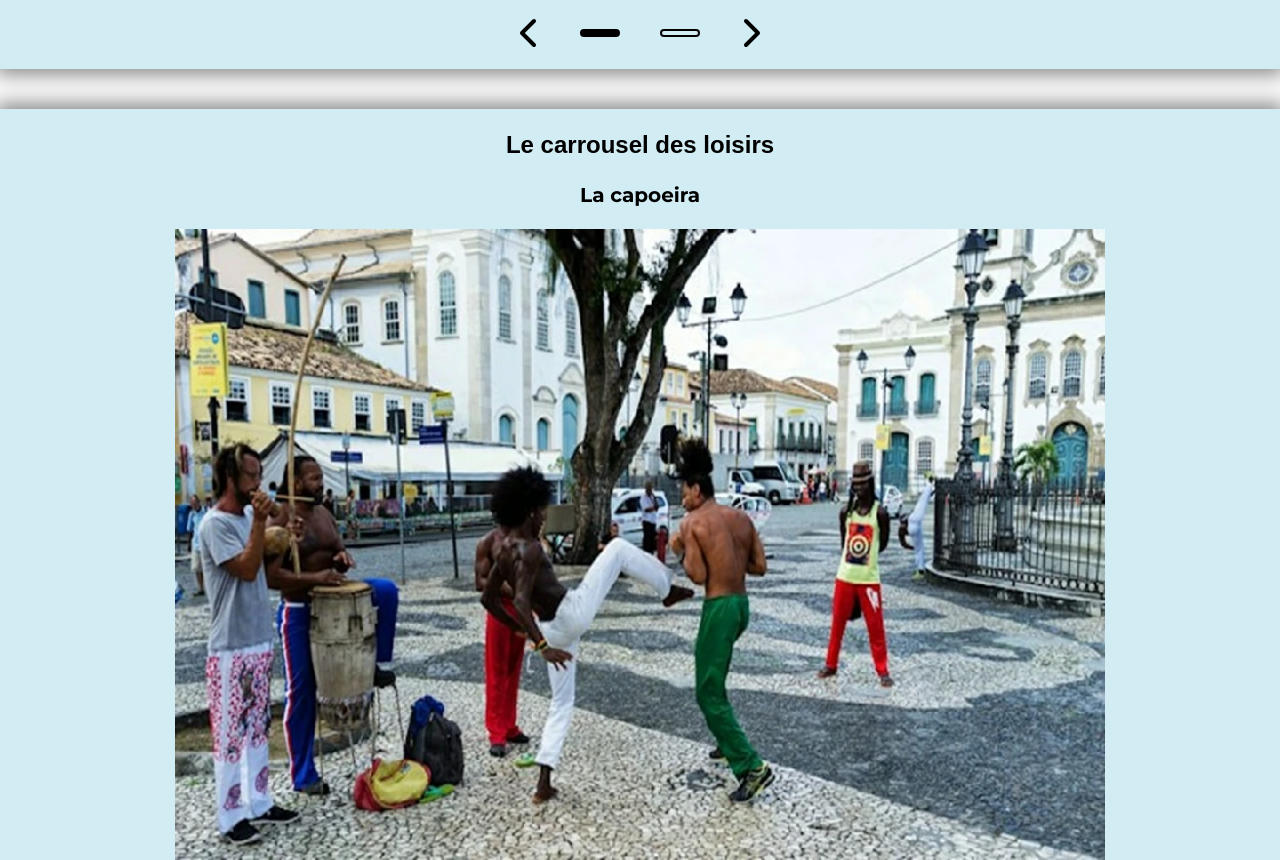
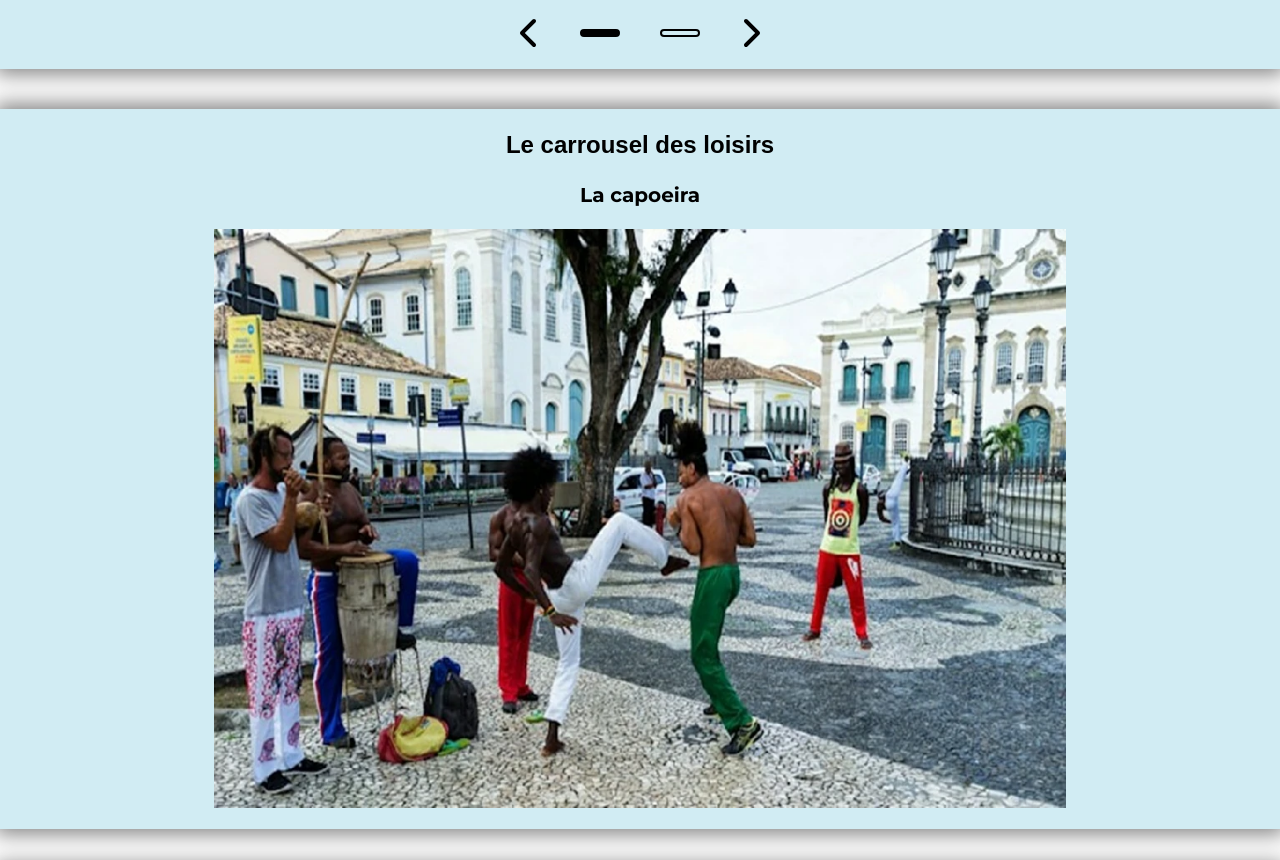
Before and after one commit to pnouhen/portfolio, a website built with Vite: page index.html in a window 1280 px wide. Shown: the part 3179-4039 px from the top of the page. Built offline with nearby package versions, Linux system fonts and the light colour scheme; a web font is replaced by a local one.

Commit message:
fix: orthographe skills and height slideShow hobbies

```diff
--- a/index.html
+++ b/index.html
@@ -265,7 +265,7 @@
 
           <li class="text">
             Veille technologique pour mise à jour des compétences et outils en
-            li
+            ligne
           </li>
         </ul>
       </section>
@@ -523,11 +523,11 @@
       </section>
 
       <section
-        class="slideShowHobbies section mx-auto flex flex-col gap-5 overflow-hidden"
+        class="slideShowHobbies section h-[90vh] mx-auto flex gap-5 overflow-hidden"
       >
         <h2 class="h2">Le carrousel des loisirs</h2>
         <div class="slidesShow center">
-          <div class="slideShow-container">
+          <div class="slideShow-container h-full">
             <div class="flex">
               <article class="slide">
                 <h3 class="h3 slideHobbieH3">La capoeira</h3>
--- a/src/styles/layout.css
+++ b/src/styles/layout.css
@@ -91,7 +91,7 @@
   }
 
   .slideHobbieImg {
-    @apply w-full h-full;
+    @apply w-11/12 h-11/12;
   }
 
   .footerLi {
```
